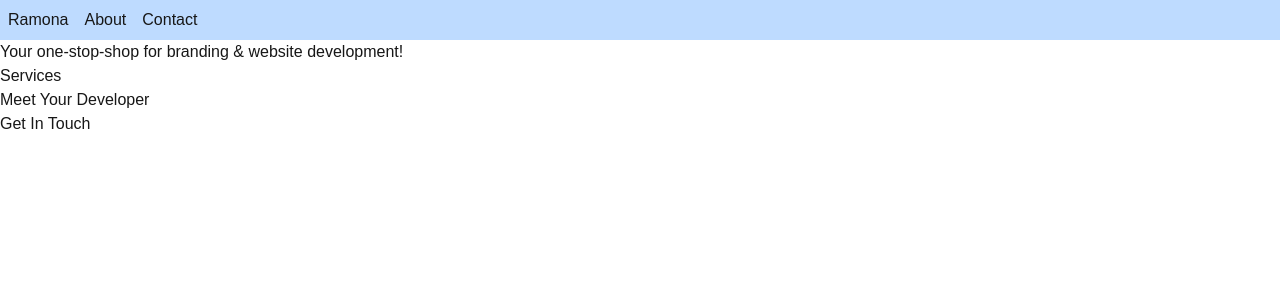
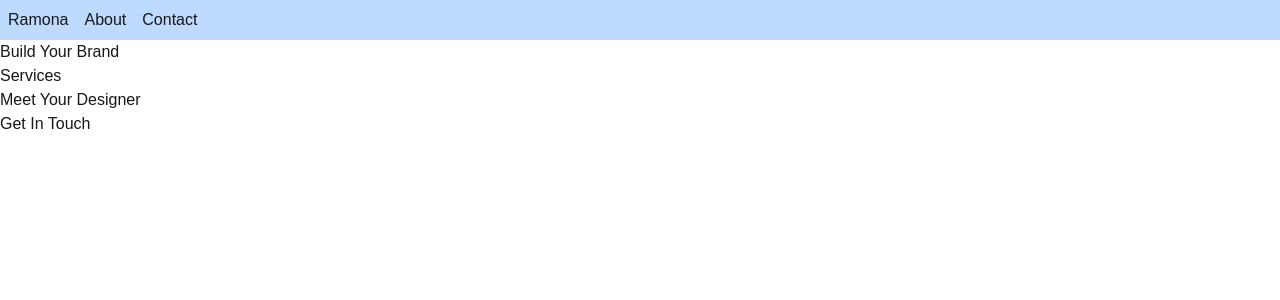
Before and after one commit to ramona-xxii/ramona-freelance-nextapp, a Next.js app: page / in a window 1280 px wide. Shown: the top 300 px of the page. Built offline with nearby package versions, Linux system fonts and the light colour scheme.

Commit message:
change hero heading

```diff
--- a/app/page.js
+++ b/app/page.js
@@ -3,13 +3,14 @@ export default function Home() {
     <>
 
       <section id="home">
-        <h1>Your one-stop-shop for branding & website development!</h1>
+        <h1>Build Your Brand</h1>
         <h2>Services</h2>
+
 
       </section>
 
       <section id="about">
-        <h1>Meet Your Developer</h1>
+        <h1>Meet Your Designer</h1>
       </section>
 
       <section id="contact">
```
